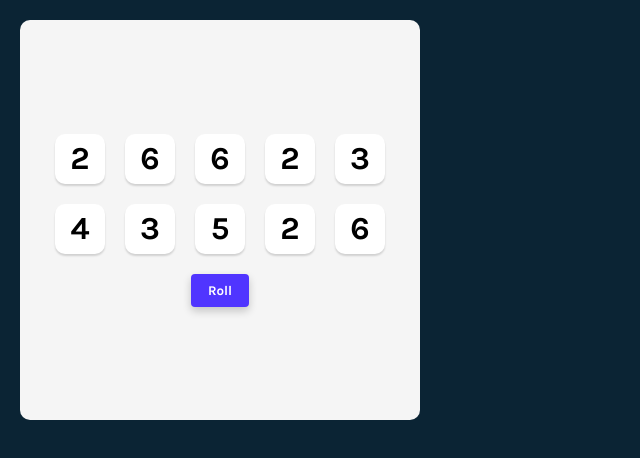
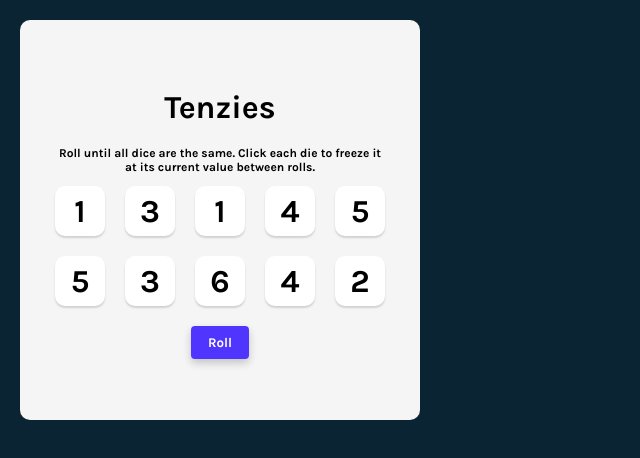
Before and after one commit to noel-jonathan/tenzies, a React (Vite) app: page / in a window 1280 px wide. Shown: the top 458 px of the page, without its empty margins (0-640 px from the left). Built offline with nearby package versions, Linux system fonts and the light colour scheme.

Commit message:
just some changes ;)

```diff
--- a/src/components/Die.jsx
+++ b/src/components/Die.jsx
@@ -1,5 +1,13 @@
 export default function Die(props) {
+    const styles = {
+        backgroundColor: props.isHeld ? "#59E391" : "white"
+    }
+
     return (
-        <div className="die center">{props.value}</div>
+        <div
+        className="die center"
+        onClick={props.holdDie}
+        style={styles}
+        >{props.value}</div>
     )
 }
--- a/src/components/Main.jsx
+++ b/src/components/Main.jsx
@@ -1,31 +1,70 @@
 import React from "react";
+import { v4 as generateId } from "uuid";
 import Die from "./Die";
+import { useEffect } from "react";
 
 export default function Main() {
+
     function getNewDice(numberOfDice) {
         const newDiceArr = []
         for (let i = 0; i < numberOfDice; i++) {
-            newDiceArr.push({
-                value: (Math.ceil(Math.random() * 6)),
-                isHeld: false
-            })
+            newDiceArr.push(newDie())
         }
         return newDiceArr
     }
 
+    function newDie() {
+        return {
+            value: (Math.ceil(Math.random() * 6)),
+            isHeld: false,
+            id: generateId()
+        }
+    }
+
     const [dice, setDice] = React.useState(getNewDice(10))
-    const diceElements = dice.map( die => <Die value={die.value} />)
+    const diceElements = dice.map( die =>
+        <Die
+            key={die.id}
+            value={die.value}
+            isHeld={die.isHeld}
+            holdDie={() => holdDie(die.id)}
+        />)
 
-    function handleClick() {
+    function btnClick() {
+        setDice(oldDie => oldDie.map(die => {
+            return die.isHeld ? die : newDie()
+        }))
+    }
+
+    function holdDie(id) {
+        setDice(oldDie => oldDie.map(die => {
+            return die.id === id ?
+                {...die, isHeld: !die.isHeld} : die
+        }))
+    }
+
+    useEffect( () => {
+        const firstDieValue = dice[0].value
+        setWonGame(!dice.some(die => !die.isHeld || die.value !== firstDieValue))
+    }, [dice])
+
+    function newGame() {
+        setWonGame(false)
         setDice(getNewDice(10))
     }
 
+    const [wonGame, setWonGame] = React.useState(false)
+
     return (
         <main className="center">
+            <h1 className="title">Tenzies</h1>
+            <p className="instructions">Roll until all dice are the same. Click each die to freeze it at its current value between rolls.</p>
             <div className="dice--container">
                 {diceElements}
             </div>
-            <button className="center" onClick={handleClick}>Roll</button>
+            {!wonGame && <button className="center" onClick={btnClick}>Roll</button>}
+            {wonGame && <p>Congratulations !</p>}
+            {wonGame && <button className="center" onClick={newGame}>New Game ?</button>}
         </main>
     )
 }
```
